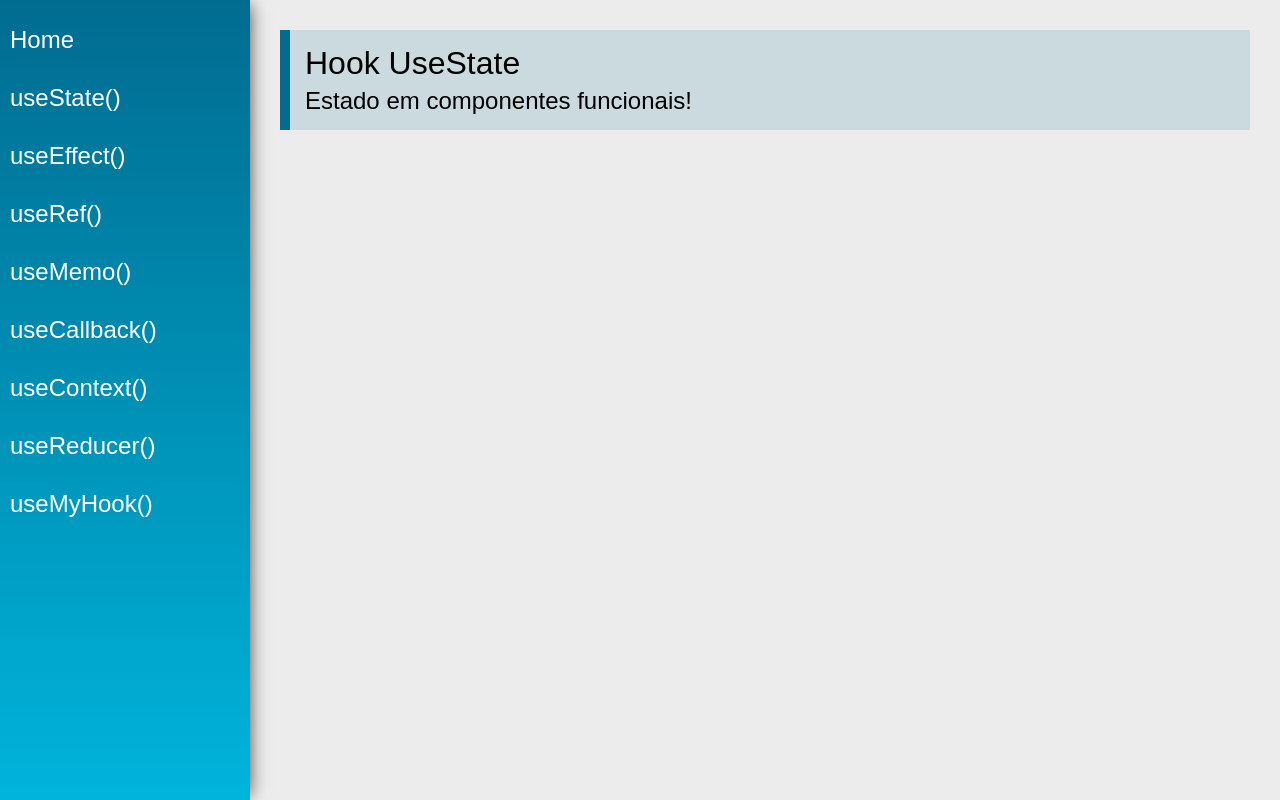
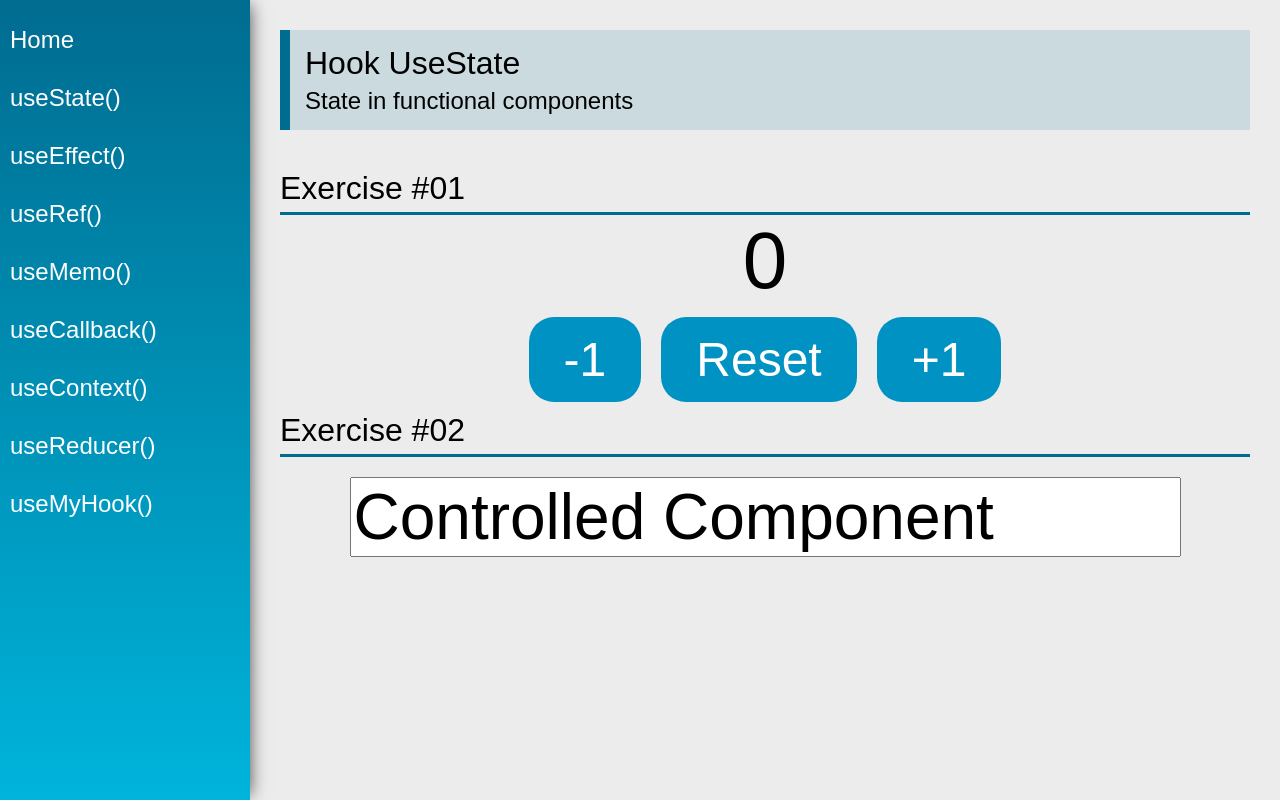
Before and after one commit to black-dev-x/hooks-curso-react-redux, a React (Create React App) app: page /useState in a window 1280 px wide. Built offline with nearby package versions, Linux system fonts and the light colour scheme.

Commit message:
use State

```diff
--- a/src/views/examples/UseState.jsx
+++ b/src/views/examples/UseState.jsx
@@ -1,10 +1,32 @@
-import React from 'react'
+import React, { useState } from 'react'
 import PageTitle from '../../components/layout/PageTitle'
+import SectionTitle from '../../components/layout/SectionTitle'
 
 const UseState = props => {
+  const [counter, setCounter] = useState(0)
+  const [name, setName] = useState('Controlled Component')
   return (
     <div className='UseState'>
-      <PageTitle title='Hook UseState' subtitle='Estado em componentes funcionais!' />
+      <PageTitle title='Hook UseState' subtitle='State in functional components' />
+      <SectionTitle title='Exercise #01' />
+      <div className='center'>
+        <span className='text'>{counter}</span>
+        <div>
+          <button className='btn' onClick={() => setCounter(counter - 1)}>
+            -1
+          </button>
+          <button className='btn' onClick={() => setCounter(_ => 0)}>
+            Reset
+          </button>
+          <button className='btn' onClick={() => setCounter(counter + 1)}>
+            +1
+          </button>
+        </div>
+      </div>
+      <SectionTitle title='Exercise #02' />
+      <div className='center'>
+        <input type='text' className='input' value={name} onChange={e => setName(e.target.value)} />
+      </div>
     </div>
   )
 }
```
